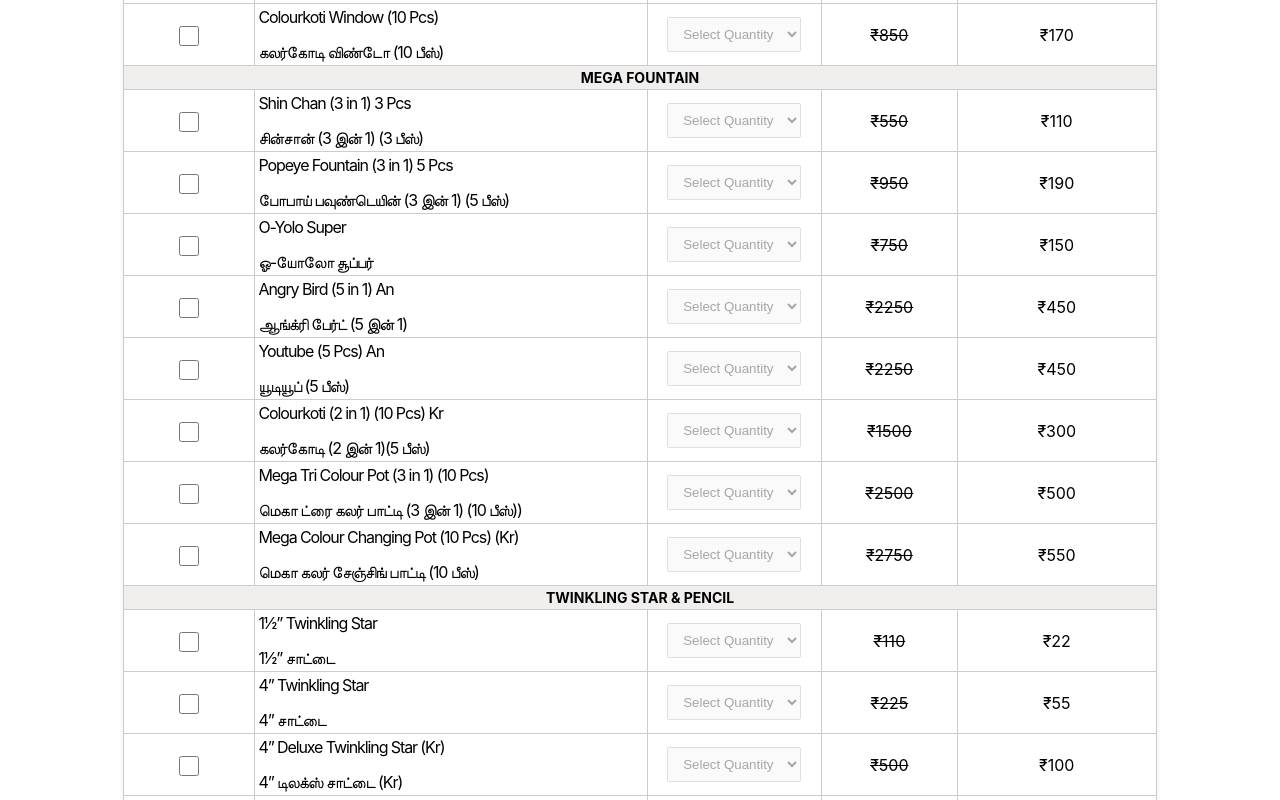
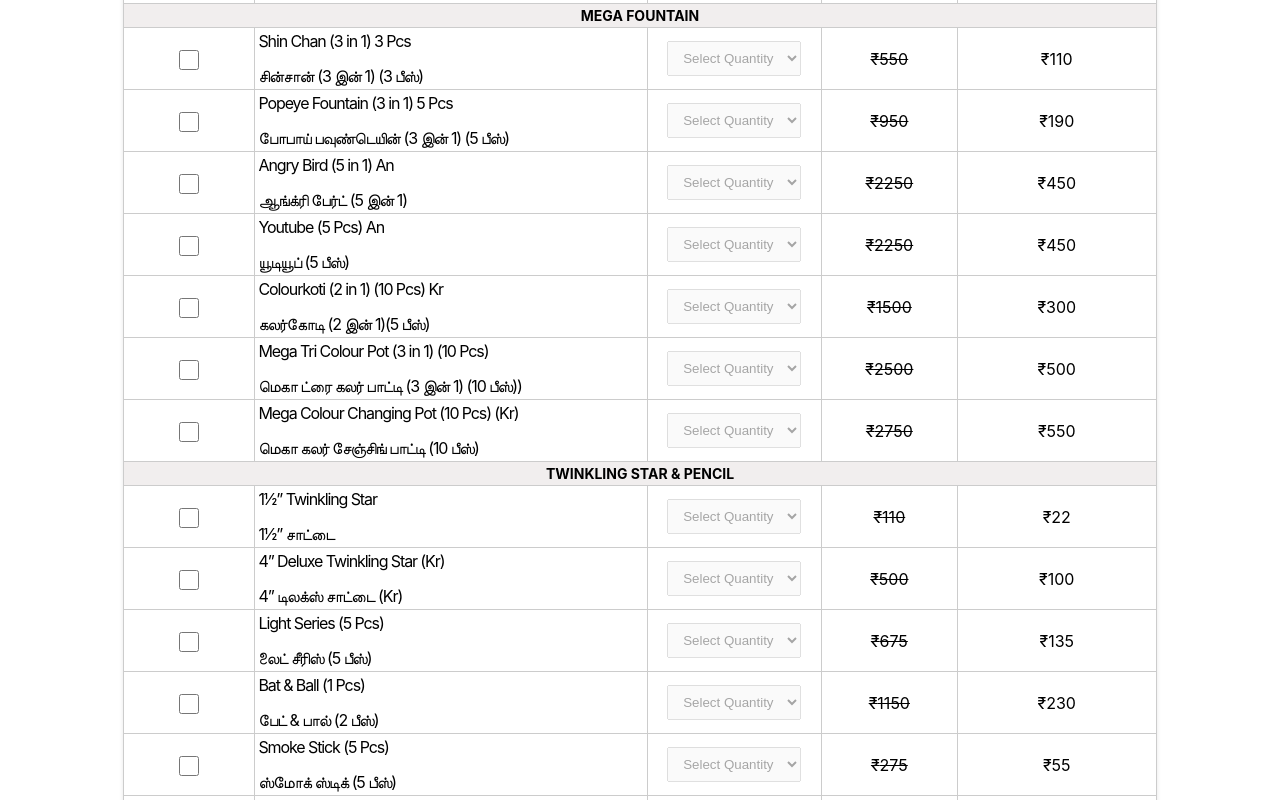
Before and after one commit to Meena-personal-work/HariHaran-Trader, a React (Create React App) app in the folder client/: page / in a window 1280 px wide. Shown: the part 1960-2760 px from the top of the page. Built offline with nearby package versions, Linux system fonts and the light colour scheme; what @react-pdf/renderer would draw is missing.

Commit message:
removed unwanted items

```diff
--- a/client/src/data-list.js
+++ b/client/src/data-list.js
@@ -56,13 +56,7 @@
         "originalRate" : "750",
         "rate": "150.00",
         "tamilName": "கலர்கோடி(10 பீஸ்)"
-      },
-      {
-          "name": "Colourkoti Window (10 Pcs)",
-          "originalRate" : "850",
-          "rate": "170.00",
-          "tamilName": "கலர்கோடி விண்டோ (10 பீஸ்)"
-      },
+      }
 ]
   },
   {
@@ -79,12 +73,6 @@
         "originalRate" : "950",
         "rate": "190.00",
         "tamilName": "போபாய் பவுண்டெயின் (3 இன் 1) (5 பீஸ்)"
-      },
-      {
-        "name": "O-Yolo Super",
-        "originalRate" : "750",
-        "rate": "150.00",
-        "tamilName": "ஓ-யோலோ சூப்பர்"
       },
       {
         "name": "Angry Bird (5 in 1) An",
@@ -130,12 +118,6 @@
         "tamilName": "1½” சாட்டை "
       },
       {
-        "name": "4” Twinkling Star",
-        "originalRate" : "225",
-        "rate": "55.00",
-        "tamilName": "4” சாட்டை "
-      },
-      {
         "name": "4” Deluxe Twinkling Star (Kr)",
         "originalRate" : "500",
         "rate": "100.00",
@@ -146,12 +128,6 @@
         "originalRate" : "675",
         "rate": "135.00",
         "tamilName": "லைட் சீரிஸ் (5 பீஸ்)"
-      },
-      {
-        "name": "Star Gun (2 pcs) (An)",
-        "originalRate" : "800",
-        "rate": "160.00",
-        "tamilName": "ஸ்டார் கன் (An) (2 பீஸ்)"
       },
       {
         "name": "Bat & Ball (1 Pcs)",
@@ -208,12 +184,6 @@
         "tamilName": "புல்லெட் பாம் (10 பீஸ்)"
       },
       {
-        "name": "Atom Bomb (10 Pcs)",
-        "originalRate" : "240",
-        "rate": "40.00",
-        "tamilName": "ஆட்டம் பாம் (10 பீஸ்)"
-      },
-      {
         "name": "Hydrogen Bomb (10 Pcs)",
         "originalRate" : "275",
         "rate": "55.00",
@@ -259,12 +229,6 @@
           "originalRate" : "275",
           "rate": "55.00",
           "tamilName": "¼ கிலோ பேப்பர் பாம்"
-        },
-        {
-          "name": "½ Kg Paper Bomb",
-          "originalRate" : "500",
-          "rate": "100.00",
-          "tamilName": "½ கிலோ பேப்பர் பாம்"
         },
         {
           "name": "Raider Star (5 Pcs)",
@@ -314,12 +278,6 @@
           "tamilName": "4” தங்க லட்சுமி வெடி"
         },
         {
-          "name": "6” Mega Lakshmi Crackers",
-          "originalRate" : "200",
-          "rate": "40.00",
-          "tamilName": "6” மேகா லட்சுமி வெடி"
-        },
-        {
           "name": "10 Ply (Micro Fuse)",
           "originalRate" : "140",
           "rate": "28.00",
@@ -336,25 +294,12 @@
           "originalRate" : "190",
           "rate": "38.00",
           "tamilName": "4” 15 பிளை (மைக்ரோ ஃப்யூஸ்)"
-        },
-        {
-          "name": "2” Sound Deluxe",
-          "originalRate" : "180",
-          "rate": "36.00",
-          "tamilName": "2” சவுண்ட் டிலக்ஸ்"
-        },
-
+        }
  ]
     },
     {
       "category": "ELITE SERIES",
       "items": [
-        {
-          "name": "Electric Stone (10 Pcs)",
-          "originalRate" : "55",
-          "rate": "11.00",
-          "tamilName": "எலக்ட்ரிக் ஸ்டோன்(10 பீஸ்)"
-        },
         {
           "name": "Kit - Kat (10 Pcs)",
           "originalRate" : "110",
@@ -386,24 +331,6 @@
           "tamilName": "பம்பரம்(10 பீஸ்)"
         },
         {
-          "name": "Photo Flash (5 Pcs)",
-          "originalRate" : "250",
-          "rate": "50.00",
-          "tamilName": "போட்டோ ஃபிளாஷ்(5 பீஸ்)"
-        },
-        {
-          "name": "Photo Flash (5 Pcs)Kr",
-          "originalRate" : "275",
-          "rate": "55.00",
-          "tamilName": "போட்டோ ஃபிளாஷ்  Kr(5 பீஸ்)"
-        },
-        {
-          "name": "Siren (3 Pcs)",
-          "originalRate" : "800",
-          "rate": "160.00",
-          "tamilName": "சைரன்(3 பீஸ்)"
-        },
-        {
           "name": "Sword (1 Pcs)",
           "originalRate" : "550",
           "rate": "110.00",
@@ -447,8 +374,8 @@
       "items": [
         {
           "name": "Red Bijili (100 Pcs)",
-          "originalRate" : "125",
-          "rate": "25.00",
+          "originalRate" : "175",
+          "rate": "35.00",
           "tamilName": "ரெட் பிஜிலி (100 பீஸ்)"
         },
         {
@@ -470,28 +397,10 @@
           "tamilName": "டைனி - டோம் (50 பீஸ்) Kr "
         },
         {
-          "name": "28 CA",
-          "originalRate" : "75",
-          "rate": "15.00",
-          "tamilName": "28 CA"
-        },
-        {
-          "name": "56 GT",
-          "originalRate" : "220",
-          "rate": "45.00",
-          "tamilName": "56 GT"
-        },
-        {
           "name": "24 DT",
           "originalRate" : "250",
           "rate": "50.00",
           "tamilName": "24 DT"
-        },
-        {
-          "name": "50 DT",
-          "originalRate" : "500",
-          "rate": "100.00",
-          "tamilName": "50 DT"
         }
       ]
     },
@@ -515,12 +424,6 @@
           "originalRate" : "1500",
           "rate": "300.00",
           "tamilName": "ஜாய் - 1 கே"
-        },
-        {
-          "name": "Joy - 2K",
-          "originalRate" : "3000",
-          "rate": "600.00",
-          "tamilName": "ஜாய் - 2 கே"
         },
         {
           "name": "Joy - 5K",
@@ -587,12 +490,6 @@
           "tamilName": "ஷவர் (5இன் 1) (5 பீஸ்)"
         },
         {
-          "name": "Drone (5 Pcs) Kr",
-          "originalRate" : "750",
-          "rate": "150.00",
-          "tamilName": "ட்ரோன்  Kr(5 பீஸ்)"
-        },
-        {
           "name": "Helicopter (5 Pcs) Ay",
           "originalRate" : "350",
           "rate": "70.00",
@@ -700,12 +597,6 @@
           "tamilName": "ட்வின் டோன் (1 பீஸ்)"
         },
         {
-          "name": "Jasmin Series (1 Pcs) Rk",
-          "originalRate" : "450",
-          "rate": "90.00",
-          "tamilName": "ஜாஸ்மின் சீரிஸ்(1 பீஸ்)"
-        },
-        {
           "name": "Super Star (1 Pcs) Ay",
           "originalRate" : "500",
           "rate": "100.00",
@@ -758,12 +649,6 @@
           "originalRate" : "1000",
           "rate": "200.00",
           "tamilName": "டபிள் அட்ராக்ஷன்(1 பீஸ்)"
-        },
-        {
-          "name": "American (1 Pcs) AN",
-          "originalRate" : "500",
-          "rate": "100.00",
-          "tamilName": "அமெரிக்கன் (1 பீஸ்)"
         },
         {
           "name": "Pink Panther (1 Pcs) AN",
@@ -872,23 +757,11 @@
           "tamilName": "பெல்லி டான்ஸ் பீக்காக் (3F)"
         },
         {
-          "name": "Colour Peacock (6 F)",
-          "originalRate" : "1000",
-          "rate": "200.00",
-          "tamilName": "கலர் பீக்காக் (6 F)"
-        },
-        {
           "name": "Bada Peacock (5 F)",
           "originalRate" : "2250",
           "rate": "450.00",
           "tamilName": "படா பீக்காக் (5 F)"
-        },
-        {
-          "name": "Mega Peacock (5F)Sun",
-          "originalRate" : "2500",
-          "rate": "500.00",
-          "tamilName": "வைலட் ஃபிளவர்"
-        },
+        }
       ]
     },
     {
@@ -948,12 +821,6 @@
       "category": "MINI SKY SHOT",
       "items": [
         {
-          "name": "7 Shot M/c (5 Pcs)",
-          "originalRate" : "375",
-          "rate": "75.00",
-          "tamilName": "7 ஷாட் மல்டி கலர் (5 பீஸ்)"
-        },
-        {
           "name": "Tri Colour Ball (3 Pcs)",
           "originalRate" : "450",
           "rate": "90.00",
@@ -995,12 +862,6 @@
       "category": "SKY OUT AERIAL",
       "items": [
         {
-          "name": "1¼\" Shell Sky Out",
-          "originalRate" : "150",
-          "rate": "30.00",
-          "tamilName": "1¼\" ஷெல் ஸ்கை அவுட்"
-        },
-        {
           "name": "2\" Shell Sky Out",
           "originalRate" : "425",
           "rate": "85.00",
@@ -1047,12 +908,6 @@
           "originalRate" : "1875",
           "rate": "375.00",
           "tamilName": "3½\" ராக்கிங்"
-        },
-        {
-          "name": "3½\" Pink Colour",
-          "originalRate" : "2000",
-          "rate": "400.00",
-          "tamilName": "3½\" பிங்க் கலர் "
         }
       ]
     },
@@ -1072,34 +927,16 @@
           "tamilName": "1¾ பூக்கள் சீரிஸ் (3 பீஸ்)"
         },
         {
-          "name": "2\" Shell Skyout (3 Pcs)",
-          "originalRate" : "1000",
-          "rate": "200.00",
-          "tamilName": "2\" ஷெல் ஸ்கைஅவுட் (3 பீஸ்)"
-        },
-        {
           "name": "2¼\" Shell Krishna Mix (3 Pcs) Kr",
           "originalRate" : "1500",
           "rate": "300.00",
           "tamilName": "2¼\" ஷெல் கிருஷ்ணா மிக்ஸ் (3 பீஸ்)"
         },
         {
-          "name": "2¼\" Shell E-Bay (3 Pcs) Kr",
-          "originalRate" : "1600",
-          "rate": "320.00",
-          "tamilName": "2¼\" ஷெல் ஈ-பே (3 பீஸ்)"
-        },
-        {
           "name": "2¼\" Spl Colour (3 Pcs)(4V) An",
           "originalRate" : "2125",
           "rate": "425.00",
           "tamilName": "2¼\" ஸ்பெஷல் கலர் (3 பீஸ்)"
-        },
-        {
-          "name": "2¾\" Spl Colour (3Pcs)(4V) An",
-          "originalRate" : "2600",
-          "rate": "520.00",
-          "tamilName": "2¾\" ஸ்பெஷல் கலர் (3 பீஸ்)"
         },
         {
           "name": "4\" Aerial Out (2 Pcs) An",
@@ -1149,39 +986,15 @@
           "tamilName": "12 ஷாட் குயின் சீரிஸ்"
         },
         {
-          "name": "12 Shot Rang Chakkar",
-          "originalRate" : "1150",
-          "rate": "230.00",
-          "tamilName": "12 ஷாட் ரங்க் சக்கர்"
-        },
-        {
-          "name": "12 Shot Pink Colour",
-          "originalRate" : "950",
-          "rate": "190.00",
-          "tamilName": "12 ஷாட் பிங்க் கலர்"
-        },
-        {
-          "name": "15 Shot Magic Show",
-          "originalRate" : "1750",
-          "rate": "350.00",
-          "tamilName": "15 ஷாட் மாஜிக் ஷோ"
-        },
-        {
           "name": "25 Shot Crackling",
           "originalRate" : "1100",
           "rate": "220.00",
           "tamilName": "25 ஷாட் கிராக்லிங்"
         },
         {
-          "name": "30 Shot Rangle Mala",
-          "originalRate" : "1750",
-          "rate": "350.00",
-          "tamilName": "30 ஷாட் ராங்கிள் மாலா"
-        },
-        {
           "name": "30 Shot Enjoy (Kr)",
-          "originalRate" : "2400",
-          "rate": "480.00",
+          "originalRate" : "2750",
+          "rate": "550.00",
           "tamilName": "30 ஷாட் என்ஜாய் (கிர்)"
         },
         {
@@ -1191,12 +1004,6 @@
           "tamilName": "30 ஷாட் ஆல் மிஃஸ்"
         },
         {
-          "name": "30 Shot Peacock Dance",
-          "originalRate" : "2250",
-          "rate": "450.00",
-          "tamilName": "30 ஷாட் பீக்காக் டான்ஸ்"
-        },
-        {
           "name": "60 Shot JBR",
           "originalRate" : "3750",
           "rate": "750.00",
@@ -1248,12 +1055,6 @@
           "originalRate" : "7000",
           "rate": "1400.00",
           "tamilName": "அவென்ஜர்ஸ் (4 இன் 1) 2 பைப்"
-        },
-        {
-          "name": "Paries - Paries 3 Pipe",
-          "originalRate" : "21000",
-          "rate": "4200.00",
-          "tamilName": "பாரிஸ் - பாரிஸ் 3 பைப்"
         },
         {
           "name": "Night Rider 10x10 2½ Pipe",
@@ -1374,12 +1175,6 @@
           "tamilName": "30 செ.மீ பச்சை ஸ்பார்க்லர்ஸ்"
         },
         {
-          "name": "30 cm Red Sparklers",
-          "originalRate" : "200",
-          "rate": "40.00",
-          "tamilName": "30 செ.மீ சிவப்பு ஸ்பார்க்லர்ஸ்"
-        },
-        {
           "name": "50 cm Electric Sparklers",
           "originalRate" : "700",
           "rate": "140.00",
@@ -1410,12 +1205,6 @@
           "tamilName": "50 ஐடெம்ஸ்"
         },
         {
-          "name": "25 cm Rotating Sparklers",
-          "originalRate" : "950",
-          "rate": "190.00",
-          "tamilName": "50 ஐடெம்ஸ்"
-        },
-        {
           "name": "30 cm Tancing Rose",
           "originalRate" : "1150",
           "rate": "230.00",
@@ -1439,24 +1228,6 @@
           "tamilName": "கிங் பேமிலி"
         },
         {
-          "name": "Platinum Family (Economic) ★",
-          "originalRate" : "30000",
-          "rate": "5800.00",
-          "tamilName": "பிளாட்டினம் பேமிலி"
-        },
-        {
-          "name": "444 Family Luxury ★ ",
-          "originalRate" : "22500",
-          "rate": "4000.00",
-          "tamilName": "444 பேமிலி லக்ஷரி"
-        },
-        {
-          "name": "555 Family Luxury ★",
-          "originalRate" : "30000",
-          "rate": "5500.00",
-          "tamilName": "555 பேமிலி லக்ஷரி"
-        },
-        {
           "name": "VIP Family Luxury ★",
           "originalRate" : "35000",
           "rate": "7000.00",
@@ -1502,12 +1273,6 @@
           "originalRate" : "4250",
           "rate": "850.00",
           "tamilName": "HD செலிபிரேஷன்"
-        },
-        {
-          "name": "Minion 40 Items",
-          "originalRate" : "5000",
-          "rate": "1000.00",
-          "tamilName": "மினியன்ஸ்"
         },
         {
           "name": "Oscar",
```
